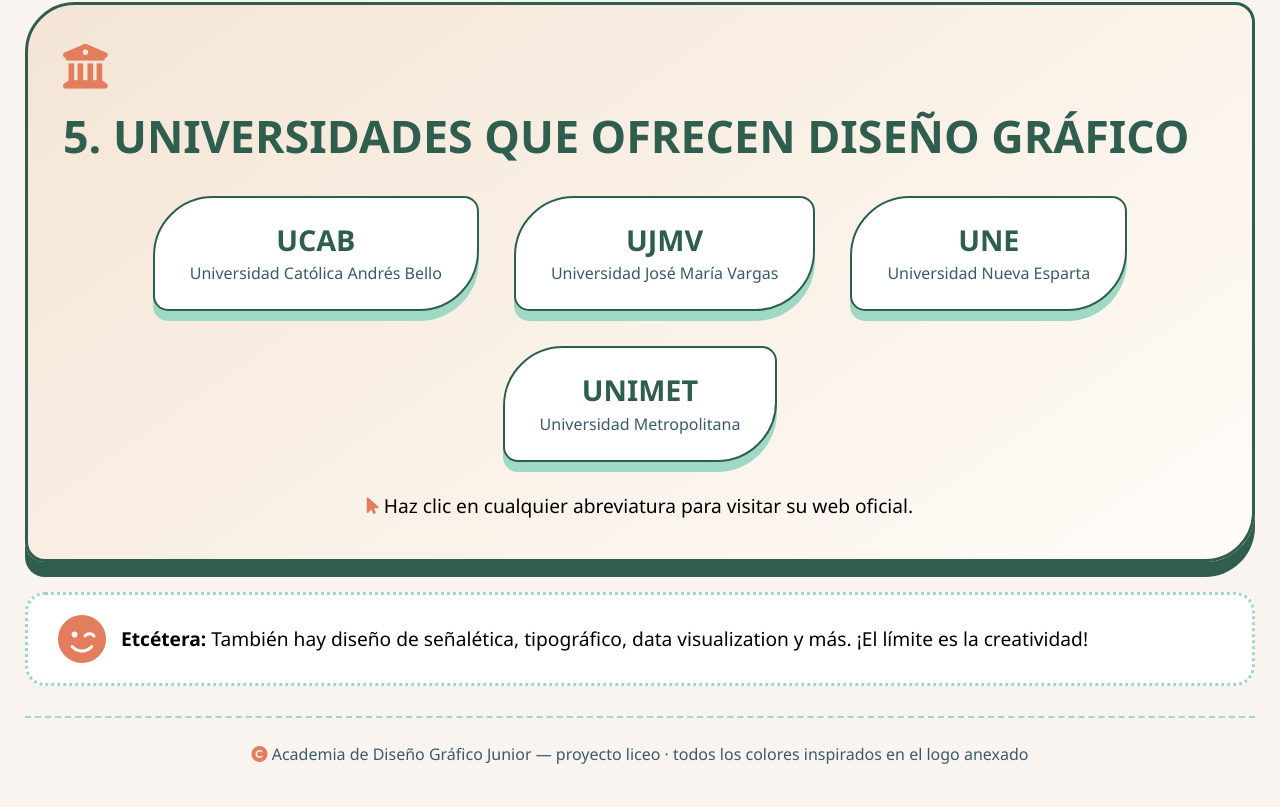
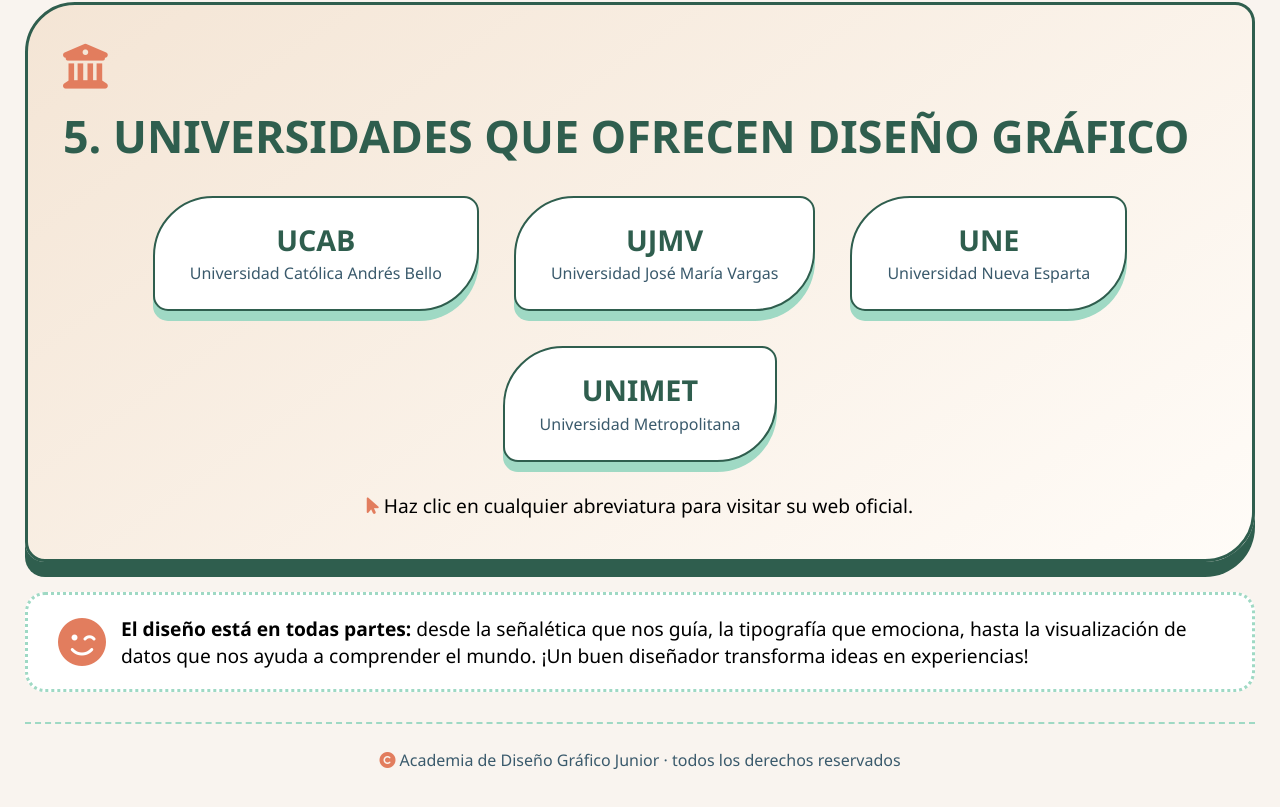
Before and after one commit to SoyVinoApp/Academia-de-dise-o-grafico-junior, a plain HTML site: page index.html in a window 1280 px wide. Shown: the part 1262-2069 px from the top of the page. Drawn offline with Linux system fonts and the light colour scheme.

Commit message:
Add files via upload

```diff
--- a/index.html
+++ b/index.html
@@ -15,20 +15,18 @@
         }
 
         body {
-            background-color: #f9f4ef; /* fondo cálido claro, extraído del logo */
+            background-color: #f9f4ef;
         }
 
-        /* paleta basada en el logo anexado (colores principales) */
         :root {
-            --verde-menta: #9fd9c4;      /* fondo claro del logo */
-            --verde-oscuro: #2f5e4e;     /* letras / trazos fuertes */
-            --terracota: #e27d5e;        /* acento cálido */
-            --crema: #f4e5d5;            /* fondo suave */
-            --gris-azulado: #3a5a6c;      /* para detalles */
+            --verde-menta: #9fd9c4;
+            --verde-oscuro: #2f5e4e;
+            --terracota: #e27d5e;
+            --crema: #f4e5d5;
+            --gris-azulado: #3a5a6c;
             --blanco: #ffffff;
         }
 
-        /* header con el logo y título */
         header {
             background: linear-gradient(135deg, var(--verde-oscuro) 0%, #1f4037 100%);
             padding: 1.5rem 2rem;
@@ -58,7 +56,6 @@
             border: 3px solid var(--terracota);
         }
 
-        /* logo en código (recreación del anexo) */
         .custom-logo {
             width: 70px;
             height: 70px;
@@ -94,7 +91,6 @@
             font-family: 'Arial Black', sans-serif;
         }
 
-        /* texto del header */
         .titulo-principal {
             color: white;
             font-size: 2.4rem;
@@ -113,7 +109,6 @@
             letter-spacing: 2px;
         }
 
-        /* botones flotantes decorativos */
         .header-decor {
             display: flex;
             gap: 15px;
@@ -128,14 +123,12 @@
             border: 2px dashed white;
         }
 
-        /* main container */
         .container {
             max-width: 1300px;
             margin: 0 auto;
             padding: 30px 25px;
         }
 
-        /* introducción */
         .intro-card {
             background: var(--blanco);
             border-radius: 40px 20px 40px 20px;
@@ -161,7 +154,6 @@
             font-weight: 700;
         }
 
-        /* grid secciones */
         .grid {
             display: grid;
             grid-template-columns: repeat(auto-fit, minmax(280px, 1fr));
@@ -225,7 +217,6 @@
             opacity: 0.9;
         }
 
-        /* ramas con estilo más visual */
         .ramas-grid {
             display: flex;
             flex-direction: column;
@@ -250,7 +241,6 @@
             font-size: 1.5rem;
         }
 
-        /* herramientas badges */
         .herramientas {
             display: flex;
             flex-wrap: wrap;
@@ -276,7 +266,6 @@
             color: var(--verde-menta);
         }
 
-        /* sección universidades especial */
         .uni-section {
             background: linear-gradient(145deg, var(--crema), #fffcf8);
             border-radius: 50px 20px 50px 20px;
@@ -294,17 +283,15 @@
             align-items: center;
             gap: 15px;
             text-transform: uppercase;
-            /* solución para móvil: permitir que el texto se ajuste y no se desborde */
             flex-wrap: wrap;
             word-break: break-word;
             hyphens: auto;
         }
 
-        /* ajuste fino para pantallas pequeñas */
         @media (max-width: 600px) {
             .uni-section h2 {
-                font-size: 2.2rem;        /* un poco más pequeño */
-                justify-content: center;   /* centrado en móvil */
+                font-size: 2.2rem;
+                justify-content: center;
                 text-align: center;
                 gap: 8px;
             }
@@ -355,7 +342,6 @@
             color: #0f2c24;
         }
 
-        /* por qué importante destacado */
         .importante-box {
             background: var(--verde-oscuro);
             color: white;
@@ -388,7 +374,6 @@
             color: var(--terracota);
         }
 
-        /* responsive */
         @media (max-width: 700px) {
             .titulo-principal {
                 font-size: 1.8rem;
@@ -405,7 +390,6 @@
         <div class="logo-container">
             <div class="logo-svg">
                 <div class="custom-logo"></div>
-                <!-- representación simbólica del logo anexado -->
             </div>
             <h1 class="titulo-principal">
                 Academia de Diseño Gráfico Junior
@@ -420,15 +404,12 @@
     </header>
 
     <div class="container">
-        <!-- introducción estilo cita -->
         <div class="intro-card">
             <i class="fas fa-paint-brush"></i>
             <p><strong>El diseño gráfico</strong> es el arte y la ciencia de la comunicación visual. Se trata de resolver problemas y transmitir mensajes específicos utilizando imágenes, símbolos y texto.</p>
         </div>
 
-        <!-- grid principal de 3 secciones (pilares, ramas, herramientas) -->
         <div class="grid">
-            <!-- Pilares -->
             <div class="card">
                 <h2><i class="fas fa-cubes"></i> 1. Pilares</h2>
                 <p style="font-weight: 600; margin-bottom: 15px;">Para que un diseño funcione (y no sea solo un dibujo), se basa en fundamentos técnicos que guían el ojo del espectador:</p>
@@ -442,7 +423,6 @@
                 <div style="background: var(--verde-menta); height: 6px; width: 80%; margin-top: 20px; border-radius: 10px;"></div>
             </div>
 
-            <!-- Ramificaciones con diseño especial -->
             <div class="card">
                 <h2><i class="fas fa-sitemap"></i> 2. Ramificaciones</h2>
                 <div class="ramas-grid">
@@ -455,7 +435,6 @@
                 <p style="margin-top: 20px; font-style: italic;">Cada rama exige un enfoque único, pero todas comparten los mismos pilares.</p>
             </div>
 
-            <!-- Herramientas -->
             <div class="card">
                 <h2><i class="fas fa-tools"></i> 3. Herramientas</h2>
                 <p>Normalmente se usan herramientas como:</p>
@@ -469,14 +448,12 @@
             </div>
         </div>
 
-        <!-- ¿Por qué importante? (punto 4) en tarjeta ancha -->
         <div class="importante-box">
             <i class="fas fa-star"></i>
             <h2 style="color:white; border-bottom: 3px solid var(--verde-menta); display: inline-block; padding-bottom: 5px;">4. ¿Por qué es importante?</h2>
             <p style="margin-top: 20px;">En un mundo saturado de información, un buen diseño hace que una empresa parezca profesional, que una instrucción sea fácil de seguir o que una causa social gane visibilidad. <strong>De allí la importancia del diseño gráfico.</strong></p>
         </div>
 
-        <!-- punto 5: Universidades (con enlaces) - Título corregido para móvil -->
         <div class="uni-section">
             <h2><i class="fas fa-university" style="color: var(--terracota);"></i> 5. Universidades que ofrecen diseño gráfico</h2>
             <div class="uni-cards">
@@ -500,14 +477,14 @@
             <p style="text-align: center; margin-top: 30px; font-size: 1.2rem;"><i class="fas fa-mouse-pointer" style="color: var(--terracota);"></i> Haz clic en cualquier abreviatura para visitar su web oficial.</p>
         </div>
 
-        <!-- pequeña sección extra "etcétera" con estilo -->
+        <!-- Sección "etcétera" con nueva frase relacionada al diseño gráfico -->
         <div style="background: var(--blanco); border-radius: 20px; padding: 20px 30px; display: flex; align-items: center; gap: 15px; border: 3px dotted var(--verde-menta);">
             <i class="fas fa-smile-wink" style="font-size: 3rem; color: var(--terracota);"></i>
-            <span style="font-size: 1.2rem;"><strong>Etcétera:</strong> También hay diseño de señalética, tipográfico, data visualization y más. ¡El límite es la creatividad!</span>
+            <span style="font-size: 1.2rem;"><strong>El diseño está en todas partes:</strong> desde la señalética que nos guía, la tipografía que emociona, hasta la visualización de datos que nos ayuda a comprender el mundo. ¡Un buen diseñador transforma ideas en experiencias!</span>
         </div>
 
         <div class="footer-note">
-            <i class="fas fa-copyright"></i> Academia de Diseño Gráfico Junior — proyecto liceo · todos los colores inspirados en el logo anexado
+            <i class="fas fa-copyright"></i> Academia de Diseño Gráfico Junior · todos los derechos reservados
         </div>
     </div>
 </body>
```
